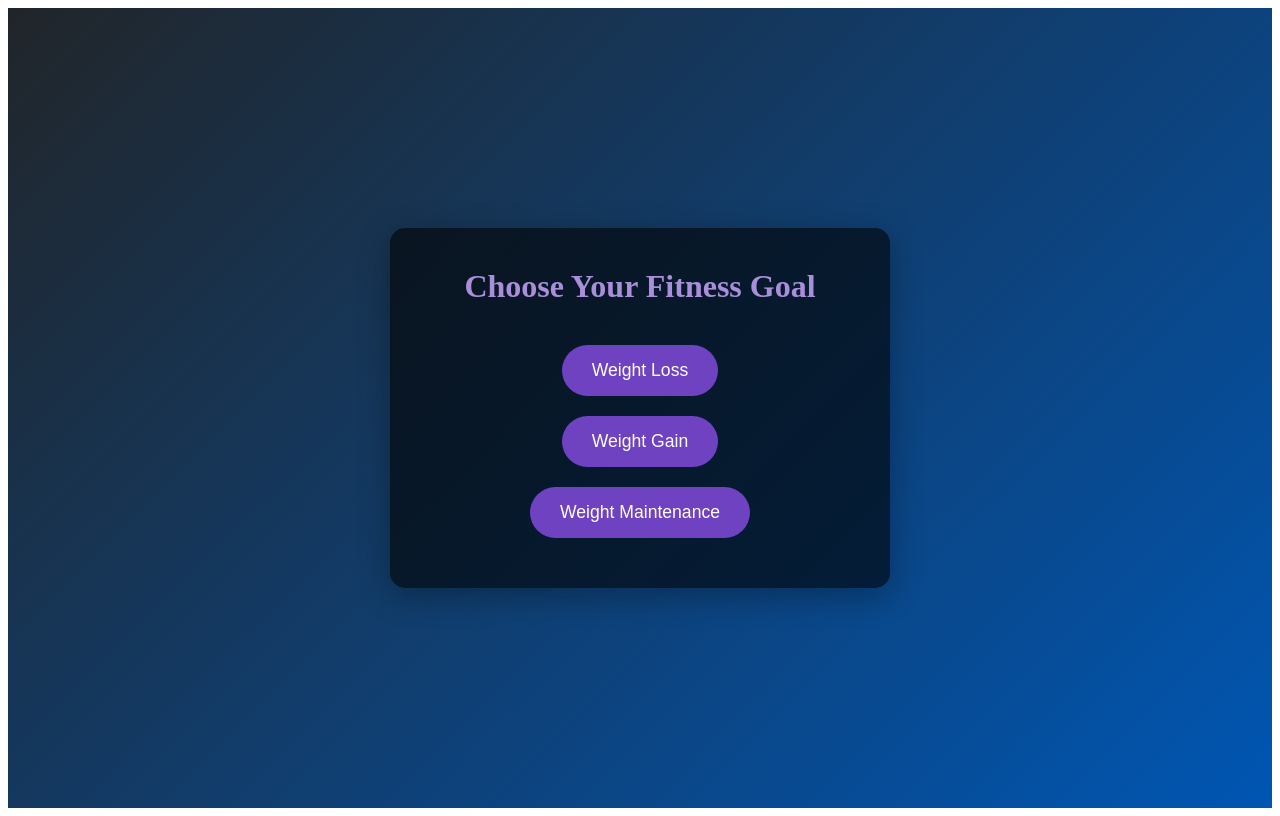
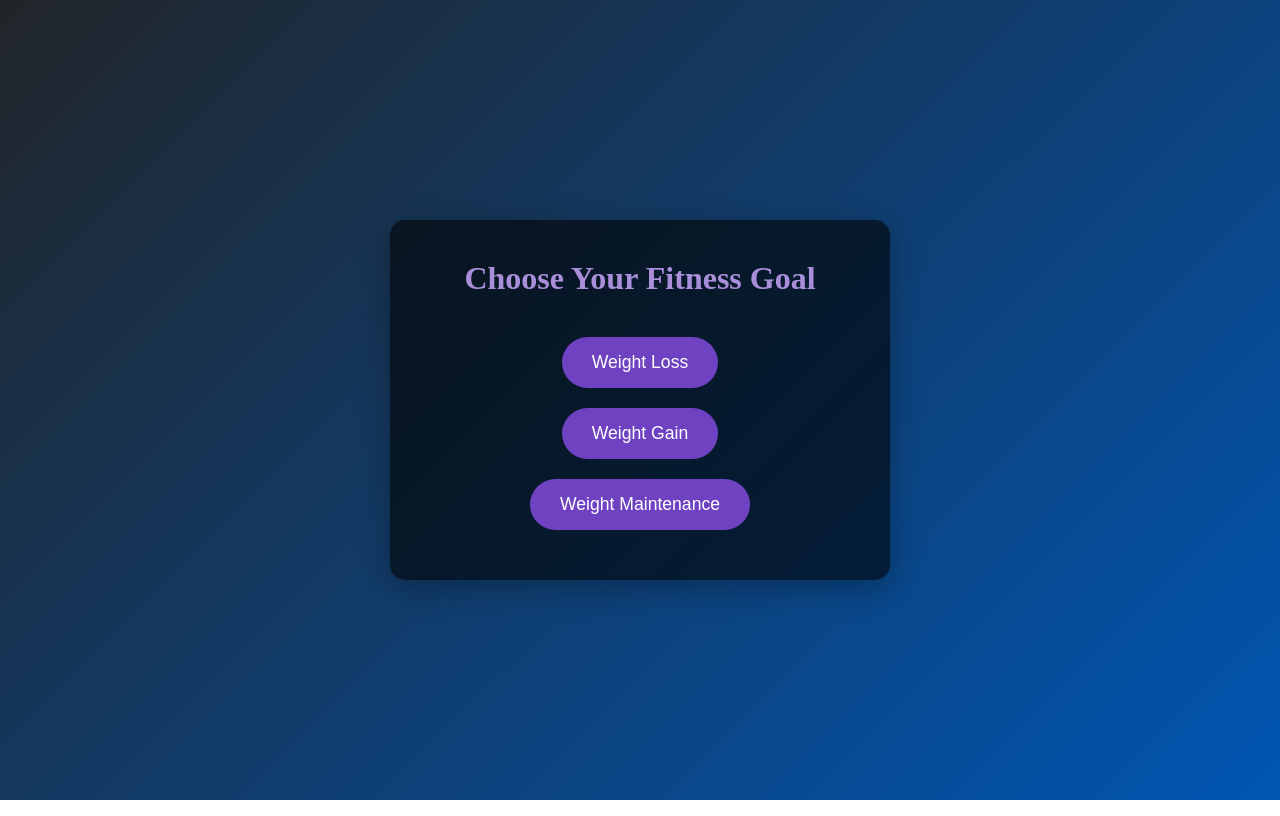
Before and after one commit to Omar-Abdullah-Shaikh-Al-Zoor/CalorieFit, an Angular app in the folder CalorieFitApp/: page / in a window 1280 px wide. Built offline with nearby package versions, Linux system fonts and the light colour scheme.

Commit message:
second commit

```diff
--- a/CalorieFitApp/src/app/initiation-page/initiation-page.component.css
+++ b/CalorieFitApp/src/app/initiation-page/initiation-page.component.css
@@ -80,7 +80,7 @@ body, html {
   padding: 0;
   height: 100%;
   width: 100%;
-  background-color: #212529;
+  background-color: #007bff;
   color: #ffffff;
   font-family: Arial, sans-serif;
   box-sizing: border-box;
--- a/CalorieFitApp/src/styles.css
+++ b/CalorieFitApp/src/styles.css
@@ -1 +1,6 @@
 /* You can add global styles to this file, and also import other style files */
+* {
+    box-sizing: border-box;
+    margin: 0;
+    padding: 0;
+  }
```
